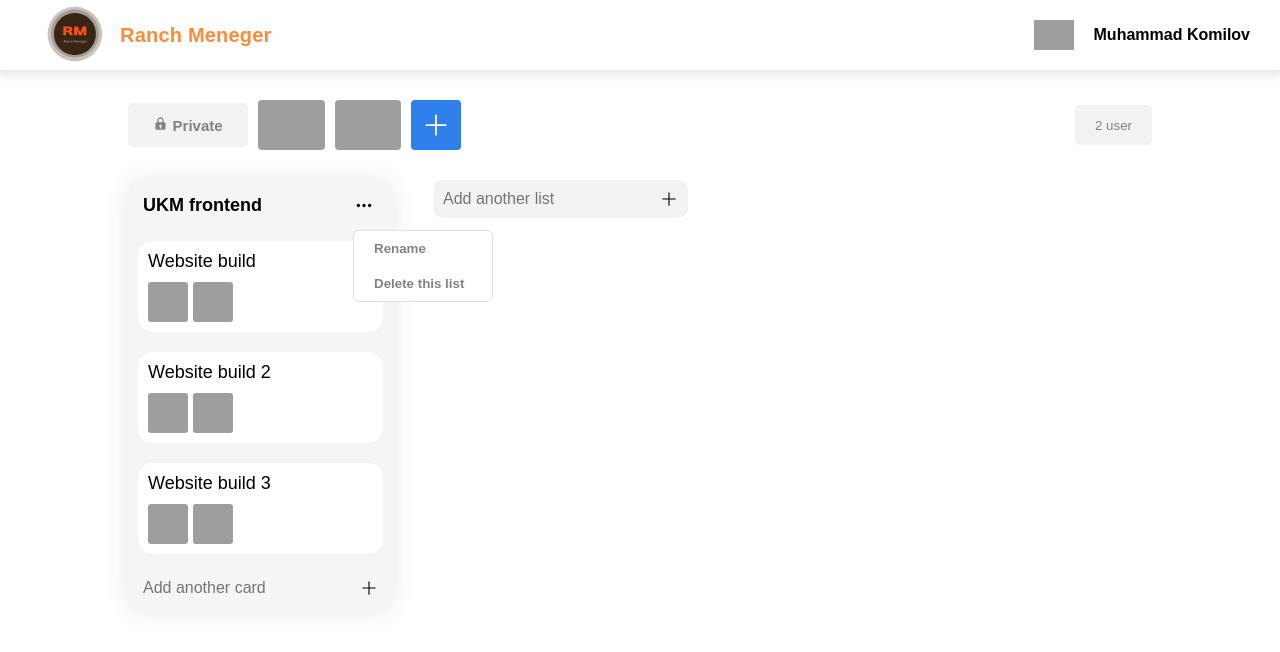
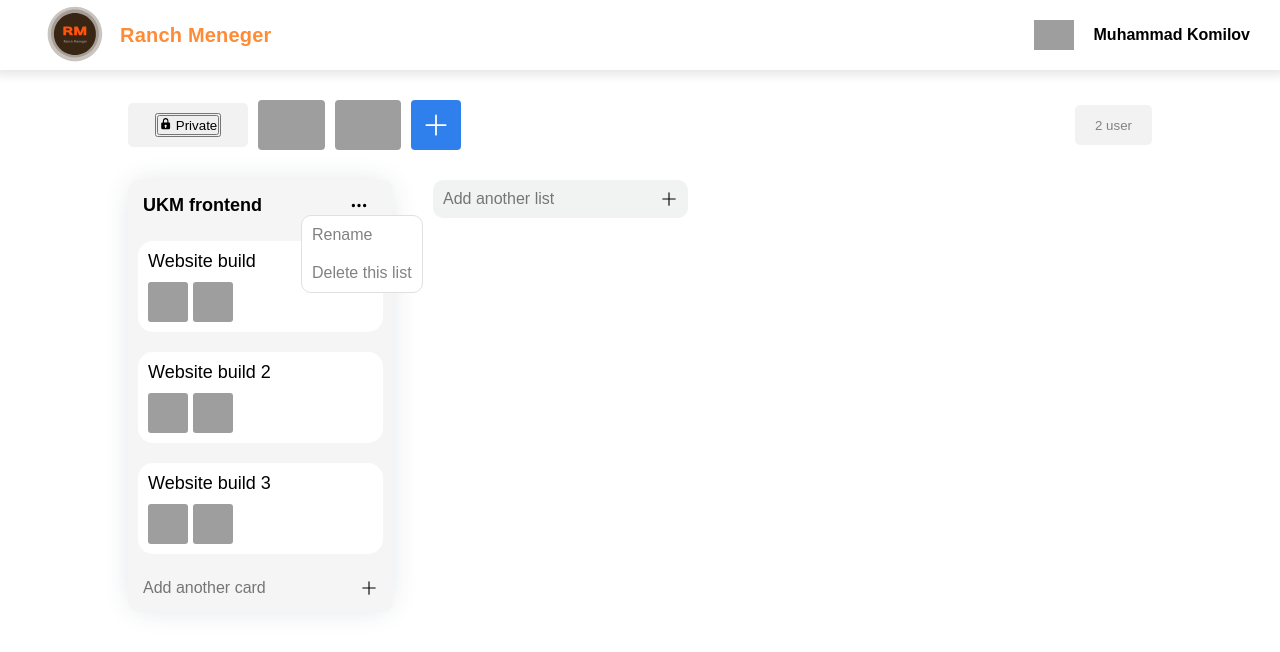
Before and after one commit to komilovmDev/ranchManeger, a React (Vite) app in the folder task app/: page /TaskInfo in a window 1280 px wide. Both pictures are taken after a click on the button 364 px from the left and 205 px from the top of the page. Shown: the top 652 px of the page. Built offline with nearby package versions, Linux system fonts and the light colour scheme; grey boxes are pictures that could not be loaded.

Commit message:
jhaJDLVLAsdhvJLDVHLAvdaJVHLASl

```diff
--- a/task app/package.json
+++ b/task app/package.json
@@ -10,6 +10,7 @@
     "preview": "vite preview"
   },
   "dependencies": {
+    "@mui/base": "^5.0.0-beta.14",
     "react": "^18.2.0",
     "react-dom": "^18.2.0",
     "react-icons": "^4.11.0",
--- a/task app/src/pages/TaskINfo/TaskInfo.jsx
+++ b/task app/src/pages/TaskINfo/TaskInfo.jsx
@@ -5,6 +5,11 @@ import { GoKebabHorizontal } from 'react-icons/go'
 import Navbar from '../../companents/navbar/Navbar'
 import './taskInfo.css'
 import { useRef, useState } from 'react'
+import { ImEarth } from 'react-icons/im'
+import { Menu } from '@mui/base/Menu';
+import { MenuButton } from '@mui/base/MenuButton';
+import { MenuItem } from '@mui/base/MenuItem';
+import { Dropdown } from '@mui/base/Dropdown';
 
 export default function TaskInfo() {
 
@@ -94,7 +99,37 @@ export default function TaskInfo() {
             <Navbar />
             <div className="ProfileNav">
                 <div className="profilNavLeft">
-                    <button className='statusTaskBtn'><BiSolidLock /> <span>Private</span></button>
+                    <div className="taskStatusSelect">
+                        <button className='statusTaskBtn'>
+
+
+                            <Dropdown>
+                                <MenuButton><button><BiSolidLock /> <span>Private</span></button></MenuButton>
+                                <Menu className='dropMenu'>
+                                    <MenuItem className='dropBtn'>Rename</MenuItem>
+                                    <MenuItem className='dropBtn'>Delete this list</MenuItem>
+                                </Menu>
+                            </Dropdown>
+                        </button>
+                        {/* <div className="tskSelector">
+                            <div className="tskSelectorTitle">
+                                <h3>Visibility</h3>
+                                <p>Choose who can see this board</p>
+                            </div>
+                            <div className="tskSelects">
+                                <button>
+                                    <ImEarth />
+                                    <span>Public</span>
+                                    <p>Anyone can see this board. Only board members can edit</p>
+                                </button>
+                                <button>
+                                    <BiSolidLock />
+                                    <span>Private</span>
+                                    <p>Only board members can see and edit this board</p>
+                                </button>
+                            </div>
+                        </div> */}
+                    </div>
                     <div className="userAdd">
                         <div className="userAdd__users">
                             <img src="https://img.a.transfermarkt.technology/portrait/big/8198-1685035469.png?lm=1" alt="" />
@@ -117,8 +152,14 @@ export default function TaskInfo() {
                                 <div className="taskData">
                                     <p>{taskItem.name}</p>
                                 </div>
-                                <div className="taskSet" onClick={() => setRef.current.classList.toggle('none1')}>
-                                    <button><GoKebabHorizontal /></button>
+                                <div className="taskSet">
+                                    <Dropdown>
+                                        <MenuButton><button><GoKebabHorizontal /></button></MenuButton>
+                                        <Menu className='dropMenu'>
+                                            <MenuItem className='dropBtn'>Rename</MenuItem>
+                                            <MenuItem className='dropBtn'>Delete this list</MenuItem>
+                                        </Menu>
+                                    </Dropdown>
                                 </div>
                             </div>
                             {
@@ -129,9 +170,6 @@ export default function TaskInfo() {
                                             <img src="https://lh3.googleusercontent.com/a/AAcHTtebJ7FQXHDSt3g_H96uktTJuDJIcYFas4iuzt1iMGSV=s96-c" alt="" />
                                             <img src="https://lh3.googleusercontent.com/a/AAcHTtebJ7FQXHDSt3g_H96uktTJuDJIcYFas4iuzt1iMGSV=s96-c" alt="" />
                                         </div>
-                                    </div>
-                                ))
-                            }
                                         <div ref={closeRef} className="TascInfMOdule none">
                                             <div className="TascInfMOduleCard">
                                                 <button className='close' onClick={() => closeRef.current.classList.add('none')}>X</button>
@@ -141,13 +179,12 @@ export default function TaskInfo() {
                                                 </div>
                                             </div>
                                         </div>
+                                    </div>
+                                ))
+                            }
                             <div className="addMiniDesc">
                                 <input ref={inputRef} type="text" placeholder='Add another card' />
                                 <button onClick={() => AddTask(taskItem)}><BsPlusLg /></button>
-                            </div>
-                            <div className="taskSetting none1" ref={setRef}>
-                                <button id='ts1'>Rename</button>
-                                <button id='ts2'>Delete this list</button>
                             </div>
                         </div>
                     ))
--- a/task app/src/pages/TaskINfo/taskInfo.css
+++ b/task app/src/pages/TaskINfo/taskInfo.css
@@ -270,3 +270,23 @@
 .none1 {
     display: none;
 }
+
+
+.dropMenu {
+    border: 1px solid #E0E0E0;
+    display: flex;
+    background-color: #FFFFFF;
+    border-radius: 10px;
+}
+
+.dropBtn {
+    padding: 10px 10px;
+    cursor: pointer;
+    color: #828282;
+    font-size: 16px;
+    font-weight: 500;
+}
+
+.dropBtn:hover {
+   background-color: #F2F2F2;
+}
```
Also changed, not shown: 1 other file (tests, documents, lock files or other folders). Lines whose indentation alone changed are shown as unchanged.
